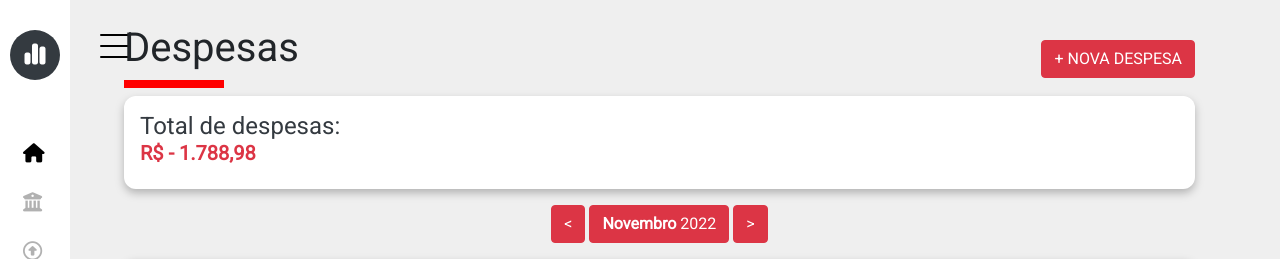
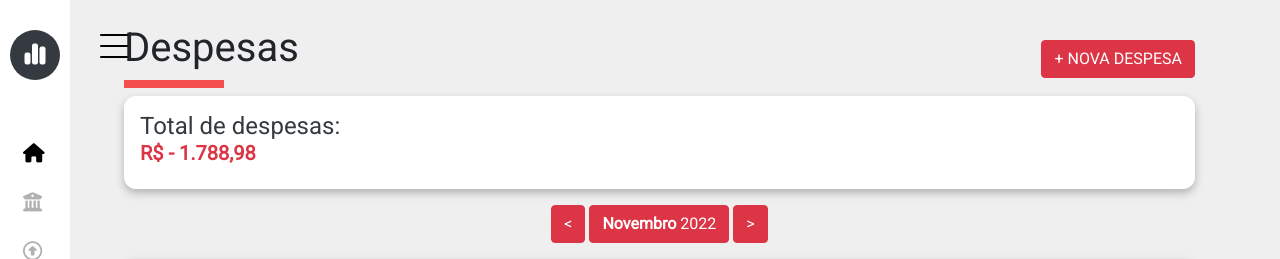
Before and after one commit to Flipe124/ESTAGIO_SUPERVISIONADO_I, a PHP site: page /registration/expense.php in a window 1280 px wide. Shown: the top 259 px of the page. Run offline with PHP 8.4, Linux system fonts and the light colour scheme; some libraries are stand-ins or nearby versions; some web fonts are replaced.

Commit message:
Alterando: cor da legenda visual

```diff
--- a/project/frontend/css/style.css
+++ b/project/frontend/css/style.css
@@ -26,7 +26,7 @@ h4 {
 }
 
 .line-red {
-  background-color: red;
+  background-color: rgb(245, 78, 78);
   width: 100px;
   height: 8px;
 }
```
